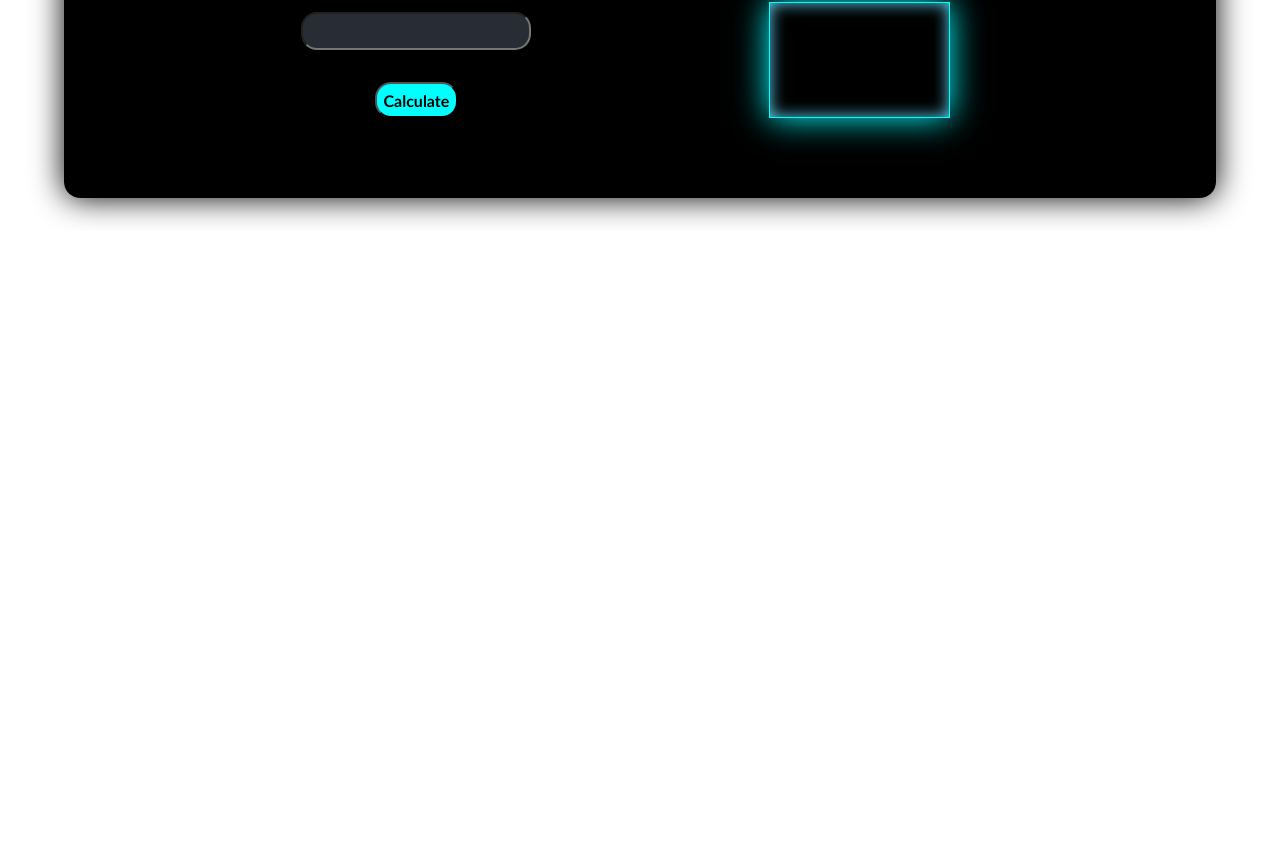
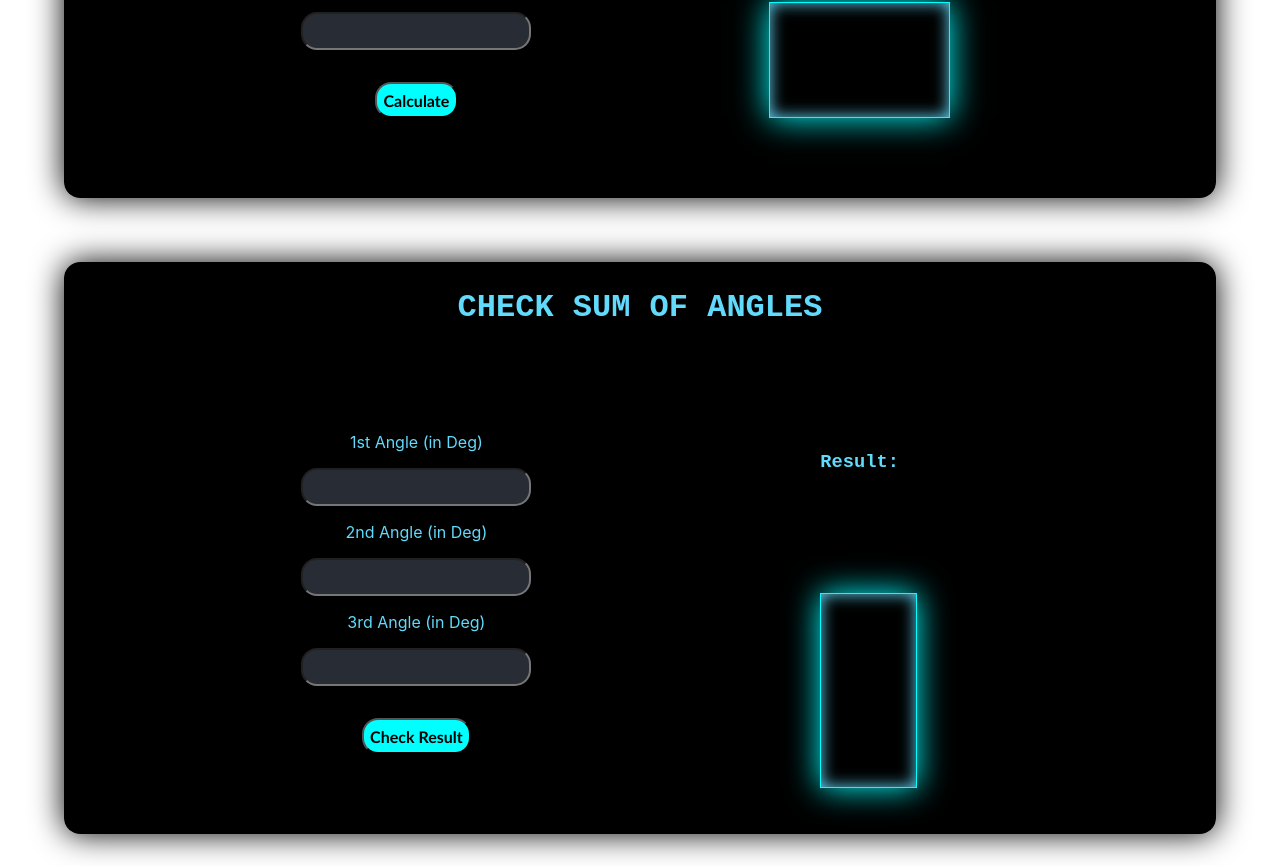
Before and after one commit to ParthDevTs/Mark12-DoYouKnowTriangles, a React (Create React App) app in the folder triangle-quiz/: page / in a window 1280 px wide. Shown: the part 1548-2414 px from the top of the page. Before the commit the page ends 1778 px from the top, so only its background shows below. Built offline with nearby package versions, Linux system fonts and the light colour scheme.

Commit message:
Added Sum of Angles Check.

```diff
--- a/triangle-quiz/src/App.css
+++ b/triangle-quiz/src/App.css
@@ -166,9 +166,17 @@
   border: 1px solid aqua;
   box-shadow: 0 0 2rem aqua, inset 0 0 1rem currentColor;
 }
+.output__angle {
+  position: relative;
+  padding: 1rem;
+  font-size: 1rem;
+  width: 80%;
+  height: 100%;
+}
 
 #base,
-#perpendicular {
+#perpendicular,
+.angle {
   text-align: center;
   color: #61dafb;
   background-color: #282c34;
--- a/triangle-quiz/src/App.js
+++ b/triangle-quiz/src/App.js
@@ -86,6 +86,40 @@ function App() {
     let area = 0.5 * base2 * height;
     setArea(area + "m^2");
   }
+
+  //Triangle check from angles:
+
+  const [angle1, setAngle1] = useState(0);
+  const [angle2, setAngle2] = useState(0);
+  const [angle3, setAngle3] = useState(0);
+  const [angleCheckMessage, setAngleCheckMessage] = useState("");
+
+  function angle1Handler(event) {
+    setAngle1(parseInt(event.target.value));
+  }
+  function angle2Handler(event) {
+    setAngle2(parseInt(event.target.value));
+  }
+  function angle3Handler(event) {
+    setAngle3(parseInt(event.target.value));
+  }
+
+  function checkTriangle() {
+    console.log(angle1, angle2, angle3);
+
+    if (angle1 === 0 || angle2 === 0 || angle3 === 0) {
+      setAngleCheckMessage("Please recheck the angle values");
+    } else {
+      let sumOfAngles = angle1 + angle2 + angle3;
+
+      if (sumOfAngles === 180) {
+        setAngleCheckMessage("It is a Triangle!");
+      } else {
+        setAngleCheckMessage("No, It Doesnt Form a Triangle");
+      }
+    }
+  }
+
   return (
     <div className="App">
       <header className="App-header">
@@ -288,6 +322,45 @@ function App() {
             </div>
           </div>
         </div>
+        <div className="calculate__hyp">
+          <h2 className="hyp__heading">Check Sum of Angles</h2>
+          <div className="main__hyp">
+            <div className="hypo__input">
+              <label htmlFor="angle1">1st Angle (in Deg)</label>
+              <input
+                onChange={angle1Handler}
+                type="number"
+                name="angle1"
+                id="angle1 "
+                className="angle"
+              />
+              <label htmlFor="angle2">2nd Angle (in Deg)</label>
+              <input
+                onChange={angle2Handler}
+                type="number"
+                name="baangle2"
+                id="angle2"
+                className="angle"
+              />
+              <label htmlFor="angle3">3rd Angle (in Deg)</label>
+              <input
+                onChange={angle3Handler}
+                type="number"
+                name="angle3"
+                id="angle3"
+                className="angle"
+              />
+
+              <button className="calc__button" onClick={checkTriangle}>
+                Check Result
+              </button>
+            </div>
+            <div className="output__box">
+              <h3>Result:</h3>
+              <div className="output output__angle">{angleCheckMessage}</div>
+            </div>
+          </div>
+        </div>
       </main>
     </div>
   );
```
